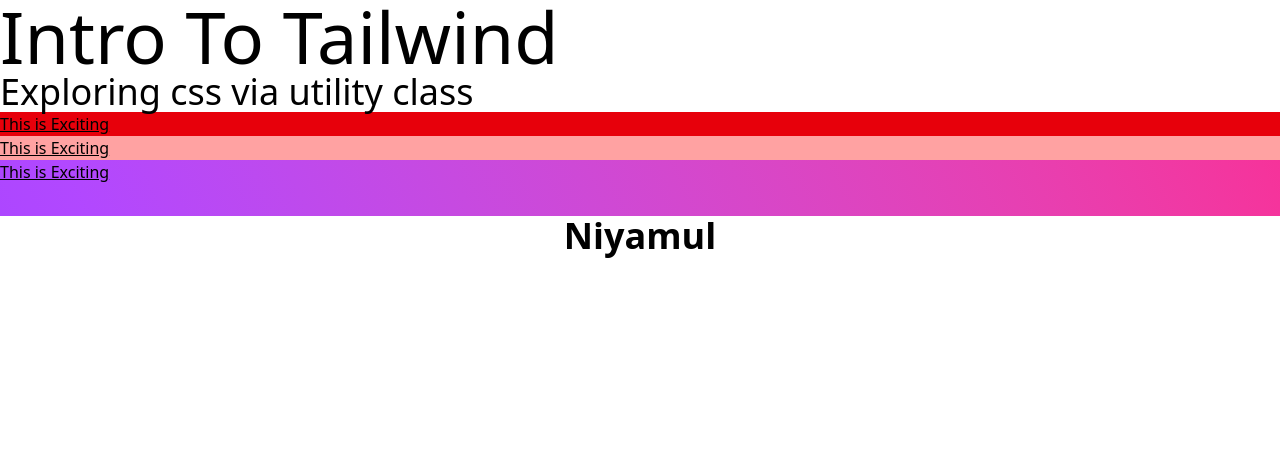
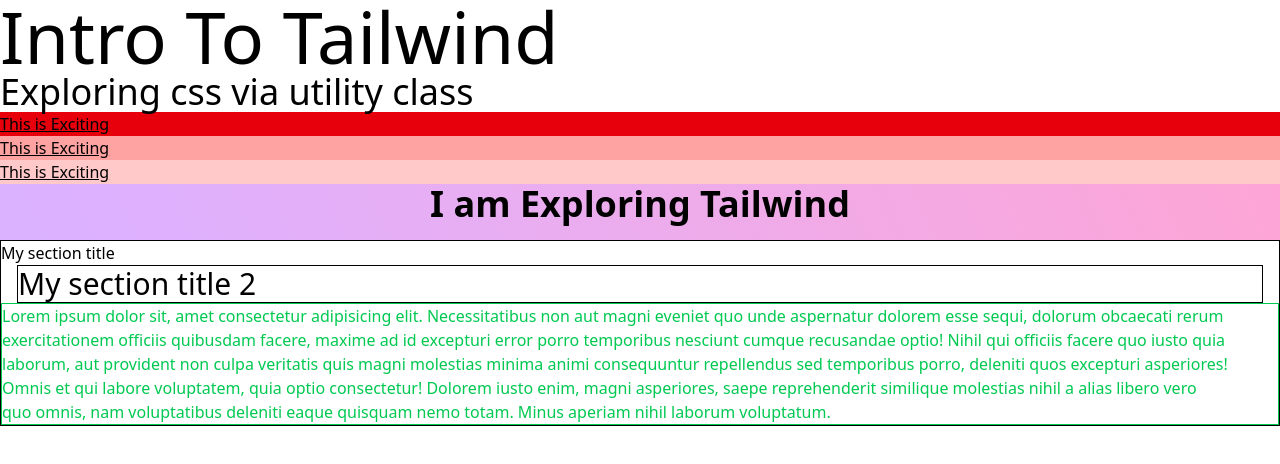
Before and after one commit to Niyamul-04/Intro-to-tailwind-css, a plain HTML site: page index.html in a window 1280 px wide. Drawn offline with nearby package versions, Linux system fonts and the light colour scheme.

Commit message:
Added centered bold text with gradient bg, section layout with max width and styled inner element

```diff
--- a/index.html
+++ b/index.html
@@ -20,9 +20,14 @@
      <p class="underline bg-red-300">
         This is Exciting
      </p>
-     <p class="underline bg-red-200 h-14 bg-linear-65 from-purple-500 to-pink-500">
+     <p class="underline bg-red-200 ">
         This is Exciting
      </p>
-     <p class="text-center font-bold text-4xl ">Niyamul</p>
+     <p class="text-center font-bold text-4xl h-14 bg-linear-65 from-purple-300 to-pink-300">I am Exploring Tailwind</p>
+     <section class="max-w-7xl mx-auto border">
+      <h3> My section title</h3>
+       <h3 class="text-3xl border mx-4">My section title 2</h3>
+       <p class="border pe-12 text-green-500">Lorem ipsum dolor sit, amet consectetur adipisicing elit. Necessitatibus non aut magni eveniet quo unde aspernatur dolorem esse sequi, dolorum obcaecati rerum exercitationem officiis quibusdam facere, maxime ad id excepturi error porro temporibus nesciunt cumque recusandae optio! Nihil qui officiis facere quo iusto quia laborum, aut provident non culpa veritatis quis magni molestias minima animi consequuntur repellendus sed temporibus porro, deleniti quos excepturi asperiores! Omnis et qui labore voluptatem, quia optio consectetur! Dolorem iusto enim, magni asperiores, saepe reprehenderit similique molestias nihil a alias libero vero quo omnis, nam voluptatibus deleniti eaque quisquam nemo totam. Minus aperiam nihil laborum voluptatum.</p>
+     </section>
 </body>
 </html>
```
